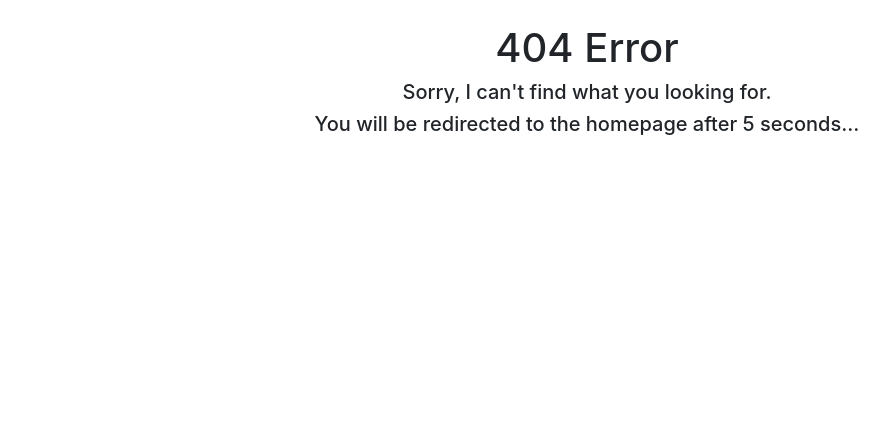
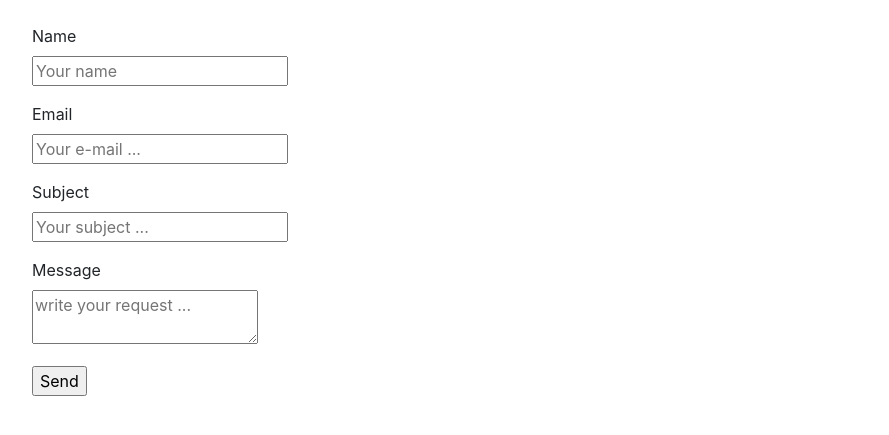
Before and after one commit to hoangbros03/ImageOCR, a Flask app: page /contact in a window 1280 px wide. Shown: the part 64-499 px from the top of the page, without its empty margins (53-942 px from the left). Run offline with Flask 3, Linux system fonts and the light colour scheme; some libraries are stand-ins or nearby versions.

Commit message:
add contact, test models ok

```diff
--- a/app.py
+++ b/app.py
@@ -6,12 +6,18 @@ from wtforms import SubmitField
 import sys
 sys.path.append("models/mmocr")
 from src.mainProgram import *
-from src.models.models_list import text_detection_dict, text_recognition_dict
+from src.models.models_list import *
+from config import *
+import preload_model
+from contact import *
 
 app= Flask(__name__)
-app.config['SECRET_KEY'] = 'abcd'
+app.config['SECRET_KEY'] = SECRET_KEY
+UPLOAD_THRESHOLD = UPLOAD_THRESHOLD
 app.config['UPLOADED_PHOTOS_DEST']='uploads'
-UPLOAD_THRESHOLD = 3
+
+if PRELOAD_MODEL:
+    preload_model.preload_models()
 
 photos = UploadSet('photos', IMAGES)
 configure_uploads(app, photos)
@@ -47,6 +53,8 @@ def record_ip():
         ip_dict[ip_address] = 0
 
 
+app.register_blueprint(contact_bp)
+
 @app.route('/uploads/<filename>')
 def get_file(filename):
     return send_from_directory(app.config['UPLOADED_PHOTOS_DEST'], filename)
@@ -63,7 +71,8 @@ def upload_image():
             file_url = url_for('get_file', filename=filename)
             print(str(app.config['UPLOADED_PHOTOS_DEST']+ filename))
             texts = get_text(url = os.path.join(app.config['UPLOADED_PHOTOS_DEST'],filename))
-            ip_dict[get_ip()]+=1
+            if get_ip() not in IP_VIP:
+                ip_dict[get_ip()]+=1
     else:
         file_url=None
         texts=""
@@ -75,10 +84,14 @@ def upload_image():
 def get_faq_page():
     return render_template("faq.html")
 
+# @app.route('/cs')
+# def getcs():
+#     return render_template("contact-success.html")
+
 @app.route('/404', methods=['GET'])
 @app.errorhandler(404)
 def get_notfound_page(e = "ok", limit= False):
-    return render_template("404.html"), {"Refresh": "5; url=/"}
+    return render_template("404.html"), {"Refresh": "10; url=/"}
 
 
 if __name__=='__main__':
--- a/contact.py
+++ b/contact.py
@@ -1,13 +1,51 @@
 from flask import Blueprint, Flask, render_template, request
-from flask_mail import  Message
-from app import mail
+from flask_wtf import FlaskForm
+from wtforms import StringField, TextAreaField, SubmitField
+
+import pandas as pd
+import uuid
+import requests
+import config
 
 contact_bp = Blueprint("contact", __name__)
 
+class ContactForm(FlaskForm):
+    name = StringField("Name")
+    email=StringField("Email")
+    subject = StringField("Subject")
+    message= TextAreaField("Message")
+    submit = SubmitField("Send")
+
 @contact_bp.route('/contact', methods=['GET','POST'])
 def contact():
+    form = ContactForm()
+
     if request.method =="POST":
         name = request.form['name']
         email = request.form['email']
         subject = request.form['subject']
         message = request.form['message']
+        object_to_save = {"name": name, "email": email, "subject": subject, "message": message}
+        mail = pd.DataFrame(object_to_save, index =[0])
+        mail.to_csv('contactMails/'+str(uuid.uuid4())+".csv")
+
+        # Make post request using 3rd API
+        object_to_send={
+            "from": config.NAME_SEND + " <" + config.EMAIL_SEND+">",
+            "to": config.NAME_RECEIVE + " <" + config.EMAIL_RECEIVE +">",
+            "subject": subject,
+            "text": object_to_save
+        }
+        send_email(object_to_send)
+
+        return render_template("contact-success.html")
+    else:
+        return render_template("contact.html", form= form)
+
+
+def send_email(data):
+    return requests.post(
+        config.API_WEB,
+        auth = ("api", config.API_CODE),
+        data=data
+    )
--- /dev/null
+++ b/contactMails/290d0760-5974-4891-9ec2-ef9a10df9182.csv
@@ -0,0 +1,2 @@
+,name,email,subject,message
+0,hoangtb203,zhongguoren336@protonmail.com,Xử lý ngôn ngữ tự nhiên (INT3406E 41),Rat ok
--- /dev/null
+++ b/contactMails/315fb191-e1ae-4fd8-835f-4d1f337a62dd.csv
@@ -0,0 +1,2 @@
+,name,email,subject,message
+0,hoangtb203,zhongguoren336@protonmail.com,Xử lý ngôn ngữ tự nhiên (INT3406E 41),Rat ok
--- /dev/null
+++ b/contactMails/99724330-d7d4-4be5-a6dd-2ca84ccc86be.csv
@@ -0,0 +1,2 @@
+,name,email,subject,message
+0,hoangtb203,zhongguoren336@protonmail.com,Xử lý ngôn ngữ tự nhiên (INT3406E 41),Rat ok
--- a/templates/404.html
+++ b/templates/404.html
@@ -1,5 +1,11 @@
 {% extends 'index.html' %} {% block content %}
 <h1 class="text-center">404 Error</h1>
+<div>
+  <img src="{{url_for("static",filename ="404image.jpg")}}" alt="404 image"
+  width="400px" height="400px" class="mx-auto d-block"/>
+</div>
 <h5 class="text-center">Sorry, I can't find what you looking for.</h5>
-<h5 class="text-center">You will be redirected to the homepage after 5 seconds...</h5>
+<h5 class="text-center">
+  You will be redirected to the homepage after 5 seconds...
+</h5>
 {% endblock %}
--- a/templates/contact.html
+++ b/templates/contact.html
@@ -1,5 +1,30 @@
-{% extends "index.html" %}
-{% block content %}
+{% extends "index.html" %} {% block content %}
 
+<form action="{{ url_for('contact.contact') }}" method="post">
+  <div>
+    <!-- name forms -->
+    <p>
+      {{ form.name.label }} <br />
+      {{ form.name(placeholder='Your name') }}
+    </p>
+    <!-- email forms -->
+    <p>
+      {{ form.email.label }} <br />
+      {{ form.email(placeholder='Your e-mail ...') }}
+    </p>
+    <!-- Subject of your request -->
+    <p>
+      {{ form.subject.label }}<br />
+      {{form.subject(placeholder='Your subject ...')}}
+    </p>
+    <!-- Content of your request -->
+    <p>
+      {{ form.message.label }}<br />
+      {{ form.message(placeholder='write your request ...') }}
+    </p>
+    <!-- Submit button -->
+    <p>{{ form.submit }}</p>
+  </div>
+</form>
 
 {% endblock %}
--- a/templates/index.html
+++ b/templates/index.html
@@ -50,7 +50,7 @@
       <div class="row">
         <div class="col text-center">
           <div class="row">
-            <p>Your upload times left is: {{threshold- count_times}}.</p>
+            <p>Your upload times left is: {{threshold- count_times}}. Ignore the number if your ip address is VIP.</p>
           </div>
           <form method="post" enctype="multipart/form-data">
             <div class="row">
@@ -89,17 +89,7 @@
                 </select>
               </div>
             </div>
-            <div class="form-row mt-2 justify-content-center">
-              <div class="col-auto">
-                <div class="input-group-text justify-content-center">
-                  <input
-                    type="checkbox"
-                    aria-label="Checkbox for following text input"
-                  />
-                  <span class="ml-2"> Allow for normalizing text</span>
-                </div>
-              </div>
-            </div>
+
             <div class="form-row mt-2 justify-content-center">
               <input type="submit" value="Submit" class="btn btn-success" />
             </div>
```
Also changed, not shown: config.py (added, +11 -0 lines), preload_model.py (+15 -11 lines), src/features/normalize-en.py (deleted, +0 -16 lines), src/features/normalize-vn.py (deleted, +0 -7 lines), templates/contact-success.html (added, +12 -0 lines), static/404image.jpg (added), static/contact-success.png (added), 3 other files.
